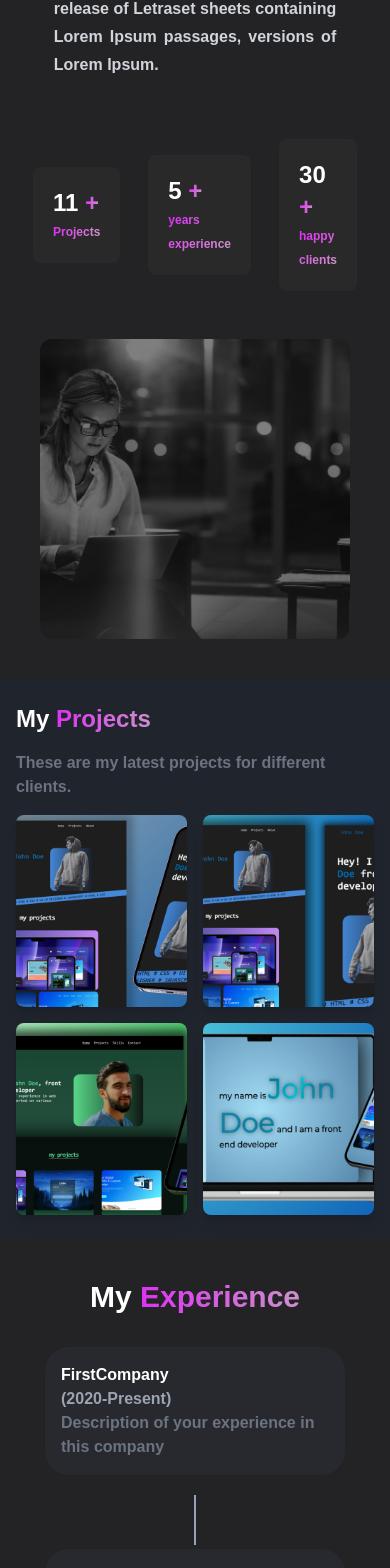
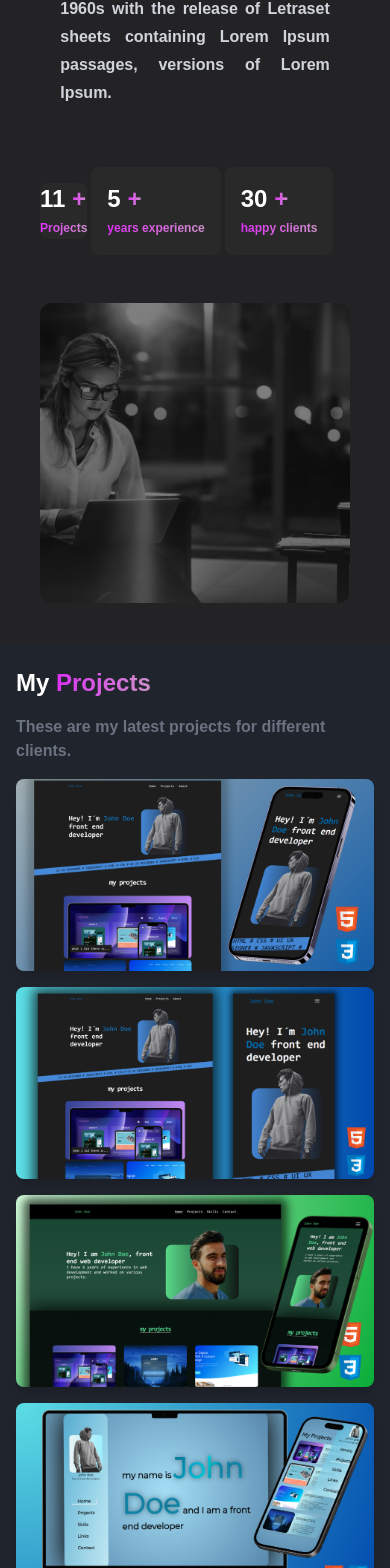
Before and after one commit to kaltrinabaliu/portfolio-vue, a Vue app in the folder portfolio-vue/: page / in a window 390 px wide. Shown: the part 1092-2660 px from the top of the page. Built offline with nearby package versions, Linux system fonts and the light colour scheme.

Commit message:
responsive style changes

```diff
--- a/portfolio-vue/public/index.html
+++ b/portfolio-vue/public/index.html
@@ -4,12 +4,9 @@
     <meta charset="utf-8">
     <meta http-equiv="X-UA-Compatible" content="IE=edge">
     <meta name="viewport" content="width=device-width,initial-scale=1.0">
-    <link rel="icon" href="<%= BASE_URL %>favicon.ico">
-    <title><%= htmlWebpackPlugin.options.title %></title>
   </head>
   <body>
     <noscript>
-      <strong>We're sorry but <%= htmlWebpackPlugin.options.title %> doesn't work properly without JavaScript enabled. Please enable it to continue.</strong>
     </noscript>
     <div id="app"></div>
     <!-- built files will be auto injected -->
--- a/portfolio-vue/src/components/About.vue
+++ b/portfolio-vue/src/components/About.vue
@@ -1,7 +1,7 @@
 <template>
   <div className="py-10 text-white bg-[#232325] h-auto" id="about">
     <div
-      className="flex sm:flex-row flex-col-reverse items-center md:gap-6 gap-12 px-10 max-w-6xl mx-auto"
+      className="flex md:flex-row flex-col-reverse items-center md:gap-6 gap-12 px-10 max-w-6xl mx-auto"
     >
       <div className="md:w-[1100px] sm:w-[400px] h-full">
         <img
@@ -27,15 +27,15 @@
           </div>
         </div>
 
-        <div className="flex mt-10 items-center gap-7">
-          <div className="bg-[#333333]/40 p-5 rounded-lg">
+        <div className="flex mt-10 items-center md:gap-7 gap-1">
+          <div className="bg-[#333333]/40 lg:p-5 sm:p-[27px] rounded-lg">
             <h3 className="md:text-4xl text-2xl font-semibold text-white">
               11
               <span>+</span>
             </h3>
             <p><span className="md:text-base text-xs">Projects</span></p>
           </div>
-          <div className="bg-[#333333]/40 p-5 rounded-lg">
+          <div className="bg-[#333333]/40 lg:p-5 p-4 rounded-lg">
             <h3 className="md:text-4xl text-2xl font-semibold text-white">
               5
               <span>+</span>
@@ -44,7 +44,7 @@
               <span className="md:text-base text-xs">years experience</span>
             </p>
           </div>
-          <div className="bg-[#333333]/40 p-5 rounded-lg">
+          <div className="bg-[#333333]/40 lg:p-5 p-4 rounded-lg">
             <h3 className="md:text-4xl text-2xl font-semibold text-white">
               30
               <span>+</span>
--- a/portfolio-vue/src/components/Hero.vue
+++ b/portfolio-vue/src/components/Hero.vue
@@ -3,7 +3,7 @@
       <div class="my-7 sm:my-0 max-w-[1200px] h-[80vh] mx-auto flex flex-col-reverse sm:flex-row justify-center align-center" id="home">
         <div class="flex-col my-auto mx-auto md:mx-0">
           <p class="md:text-5xl sm:text-4xl text-xl font-bold text-gray-200">Hi! I am Ariana</p>
-          <h1 class="md:text-7xl sm:text-6xl text-4xl font-bold md:py-6">
+          <h1 class="md:text-5xl sm:text-6xl text-4xl font-bold md:py-6">
             <span>{{ currentText }}</span>
           </h1>
           <div class="flex justify-center items-center">
--- a/portfolio-vue/src/components/Work.vue
+++ b/portfolio-vue/src/components/Work.vue
@@ -12,7 +12,7 @@
         </div>
       </div>
 
-      <div class="grid grid-cols-2 gap-4 sm:grid-cols-3 md:gap-6 xl:gap-8">
+      <div class="grid gap-4 md:grid-cols-3 sm:grid-cols-2 md:gap-6 xl:gap-8">
         <a
           href="/"
           class="group h-48 overflow-hidden rounded-lg shadow-lg md:h-80"
```
